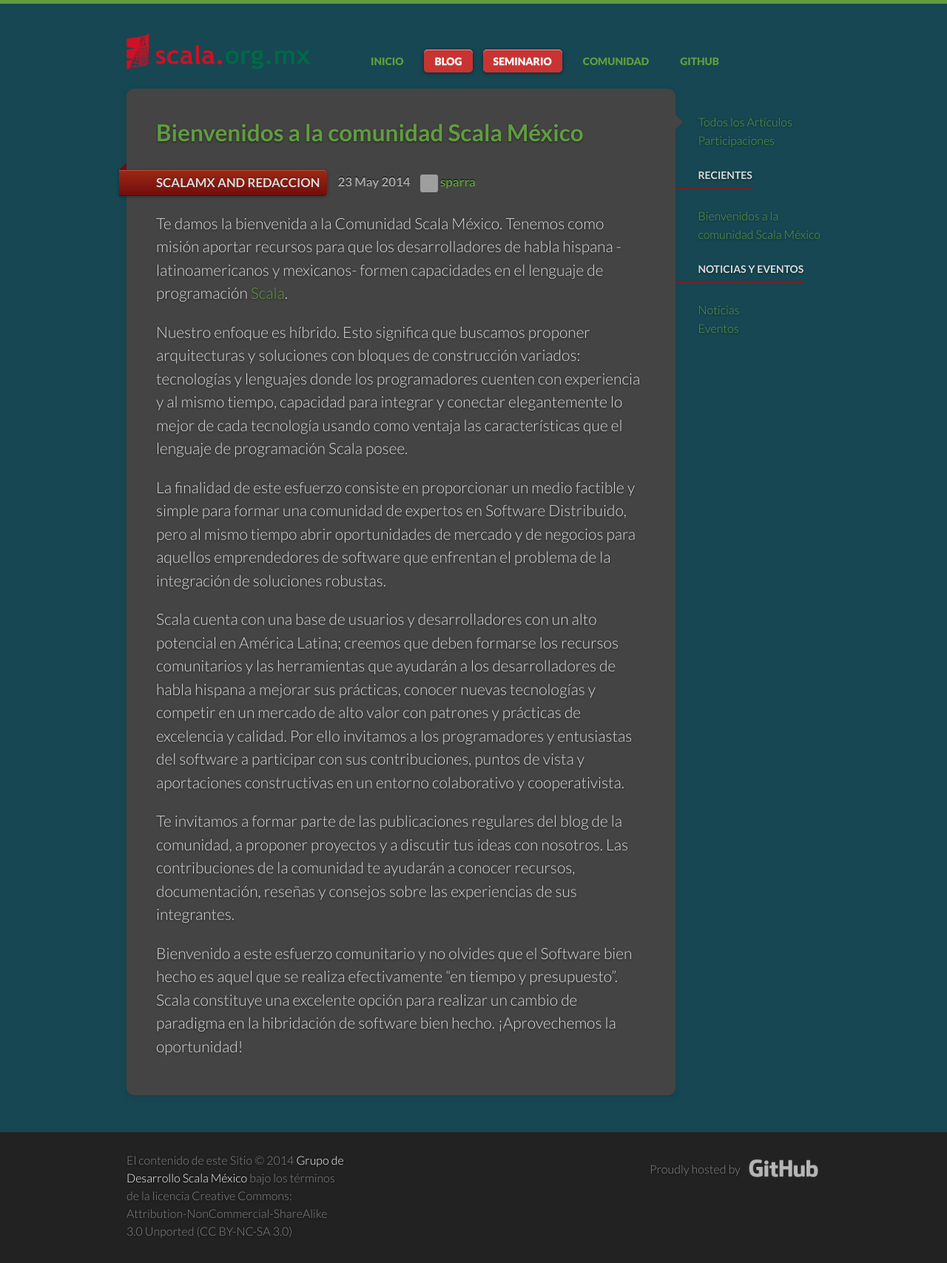
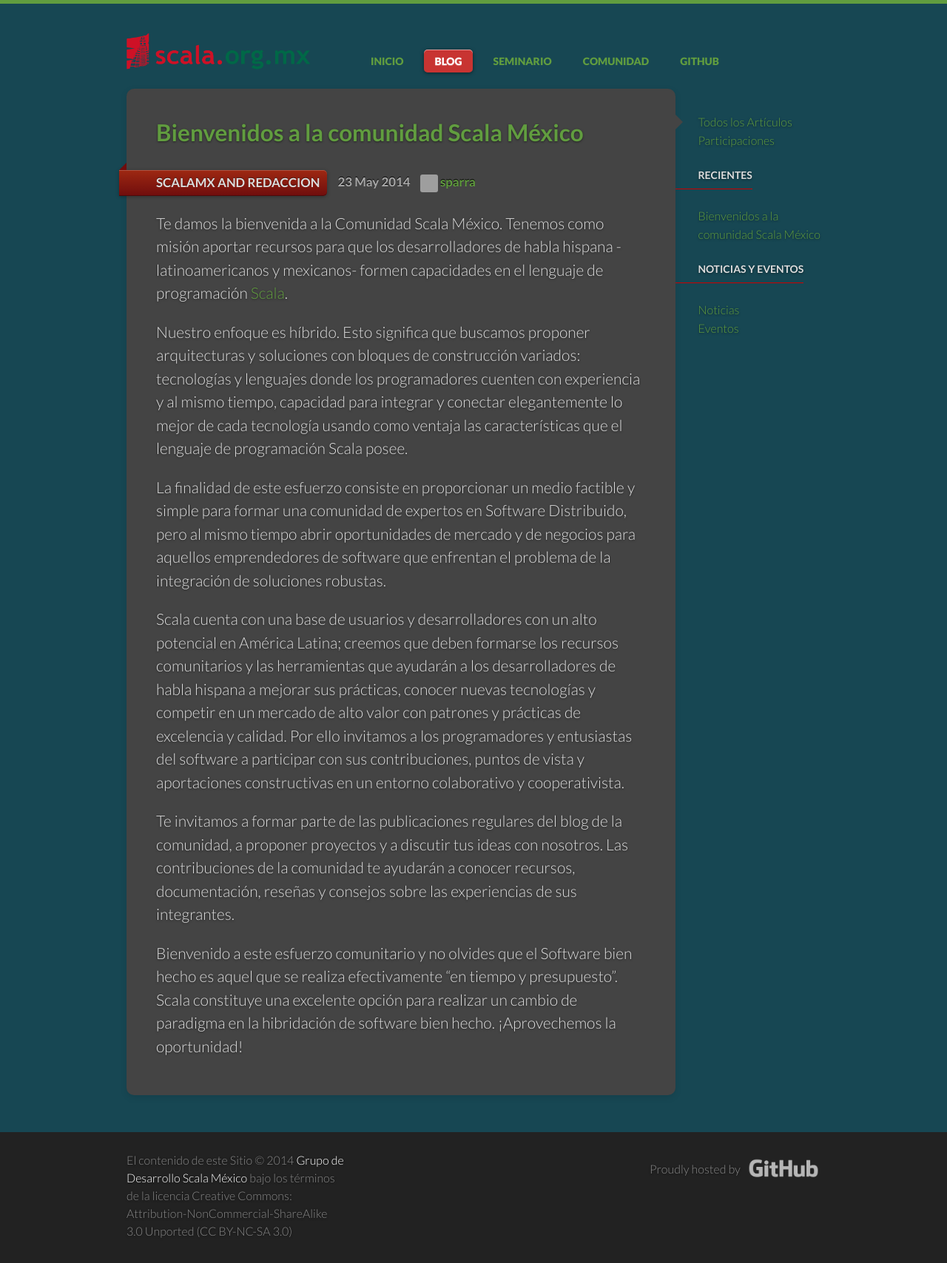
Before and after one commit to scalamx/scalamx.github.io, a Jekyll site: the page built from blog.html, in a window 1280 px wide. Shown: the whole page at 74% size. Built offline with Jekyll 4.4.1, drawn with Linux system fonts in a browser that asks for light colours; comment, search, counter and statistics services are not loaded; grey boxes are pictures that could not be loaded.

Commit message:
Changed the navbar to display correctly the highlight in blog and seminario

```diff
--- a/_includes/primary-nav-items.html
+++ b/_includes/primary-nav-items.html
@@ -5,7 +5,7 @@
     <li class="{% if page.url contains '/blog/' %}current{% endif %}">
         <a href="/blog/">Blog</a>
     </li>
-    <li class="{% if page.author %}current{% endif %}">
+    <li class="{% if page.url contains '/seminario/' %}current{% endif %}">
         <a href="/seminario/">Seminario</a>
     </li>
     <li>
--- a/seminario.html
+++ b/seminario.html
@@ -8,3 +8,7 @@
 {% for post in site.categories.seminario %}
     {% include news_item.html %}
 {% endfor %}
+
+{% if site.categories.seminario.nil? %}
+<h2>Nuestros posts se están cocinando</h2>
+{% endif %}
```
